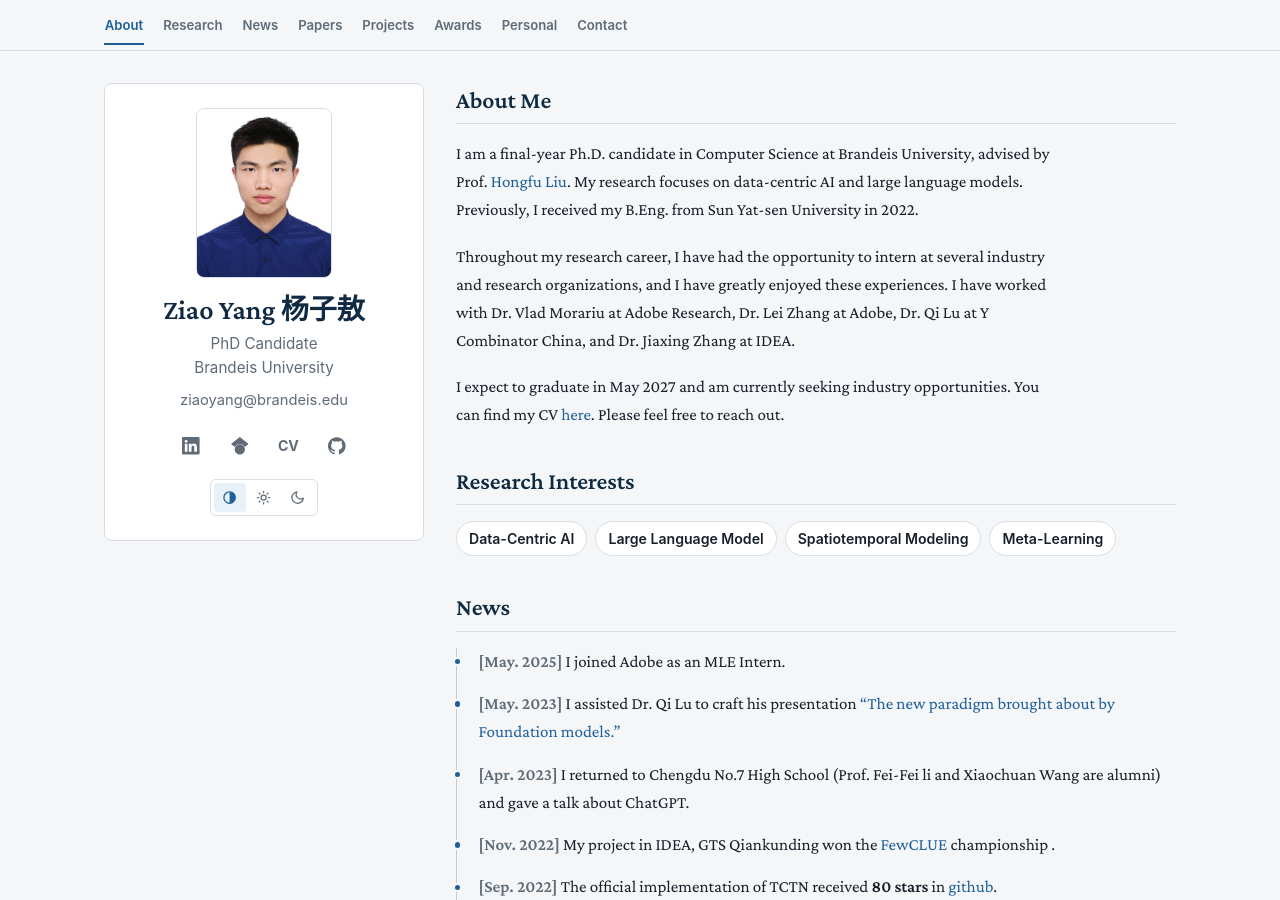
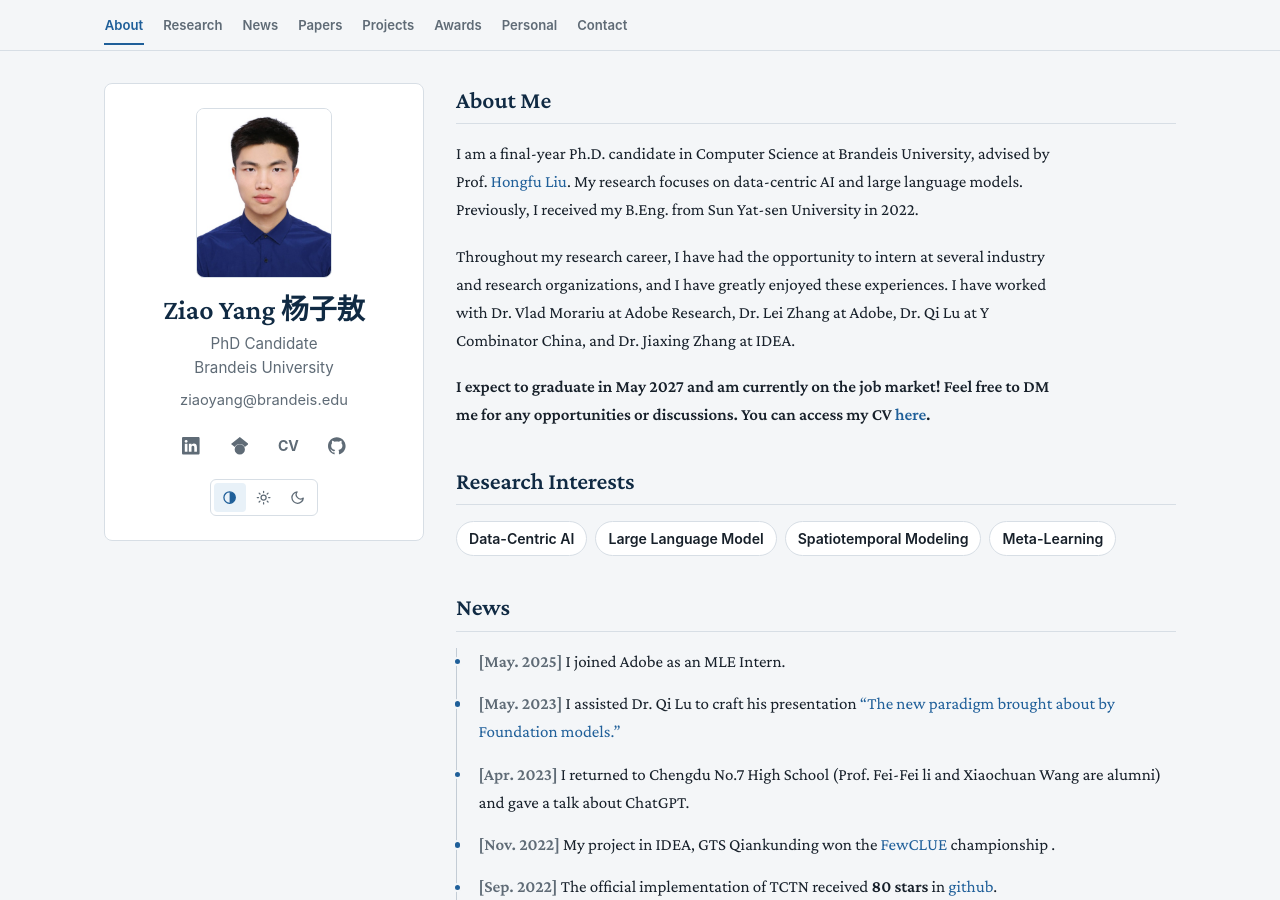
Before and after one commit to yangziao56/homepage, a Jekyll site: the page built from index.md, in a window 1280 px wide and 900 px high. Built offline with Jekyll 4.4.1, drawn with Linux system fonts in a browser that asks for light colours; our own code applies the rules of GitHub Pages for plain Markdown files.

Commit message:
Highlight job market availability

```diff
--- a/index.md
+++ b/index.md
@@ -7,7 +7,7 @@
 
 Throughout my research career, I have had the opportunity to intern at several industry and research organizations, and I have greatly enjoyed these experiences. I have worked with Dr. Vlad Morariu at Adobe Research, Dr. Lei Zhang at Adobe, Dr. Qi Lu at Y Combinator China, and Dr. Jiaxing Zhang at IDEA.
 
-I expect to graduate in May 2027 and am currently seeking industry opportunities. You can find my CV <a href="pdf/CV_Ziao_Yang.pdf" target="_blank" rel="noopener">here</a>. Please feel free to reach out.
+<strong>I expect to graduate in May 2027 and am currently on the job market! Feel free to DM me for any opportunities or discussions. You can access my CV <a href="pdf/CV_Ziao_Yang.pdf" target="_blank" rel="noopener">here</a>.</strong>
 
 
 ## Research Interests
```
